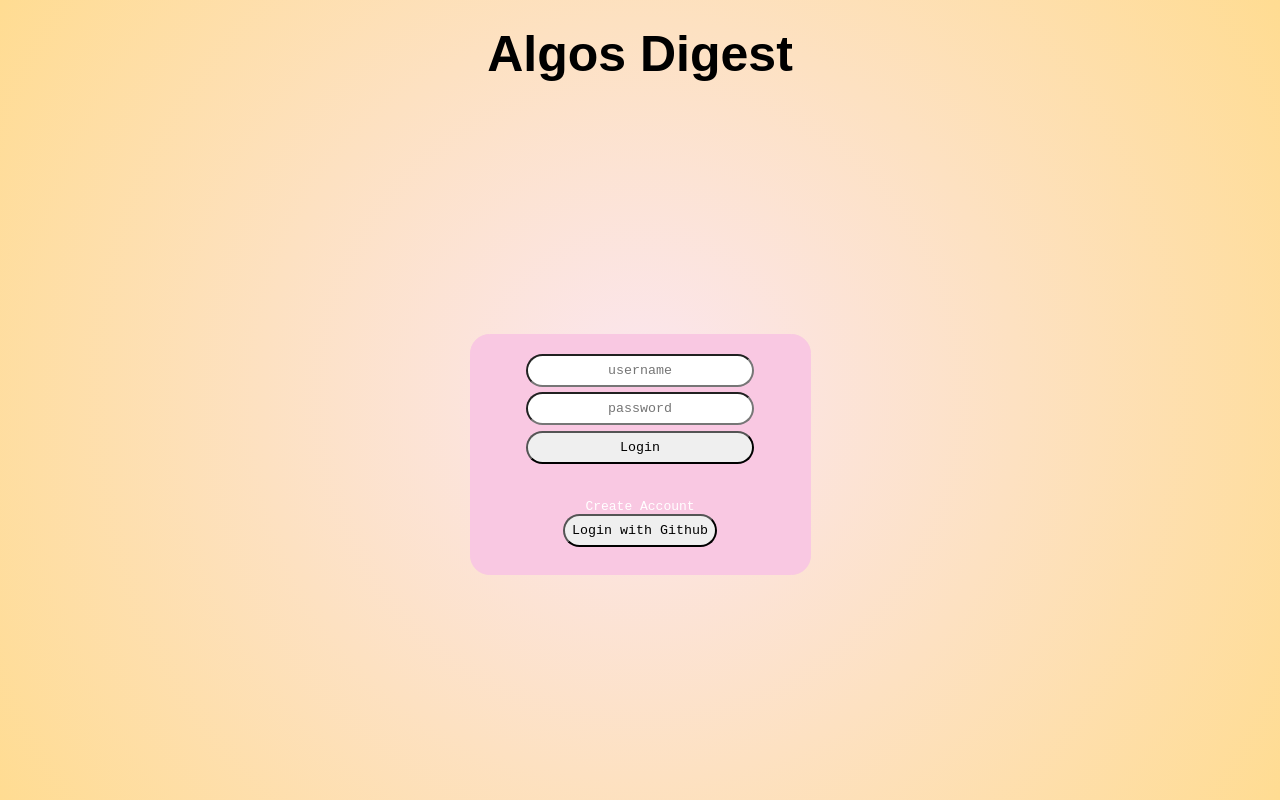
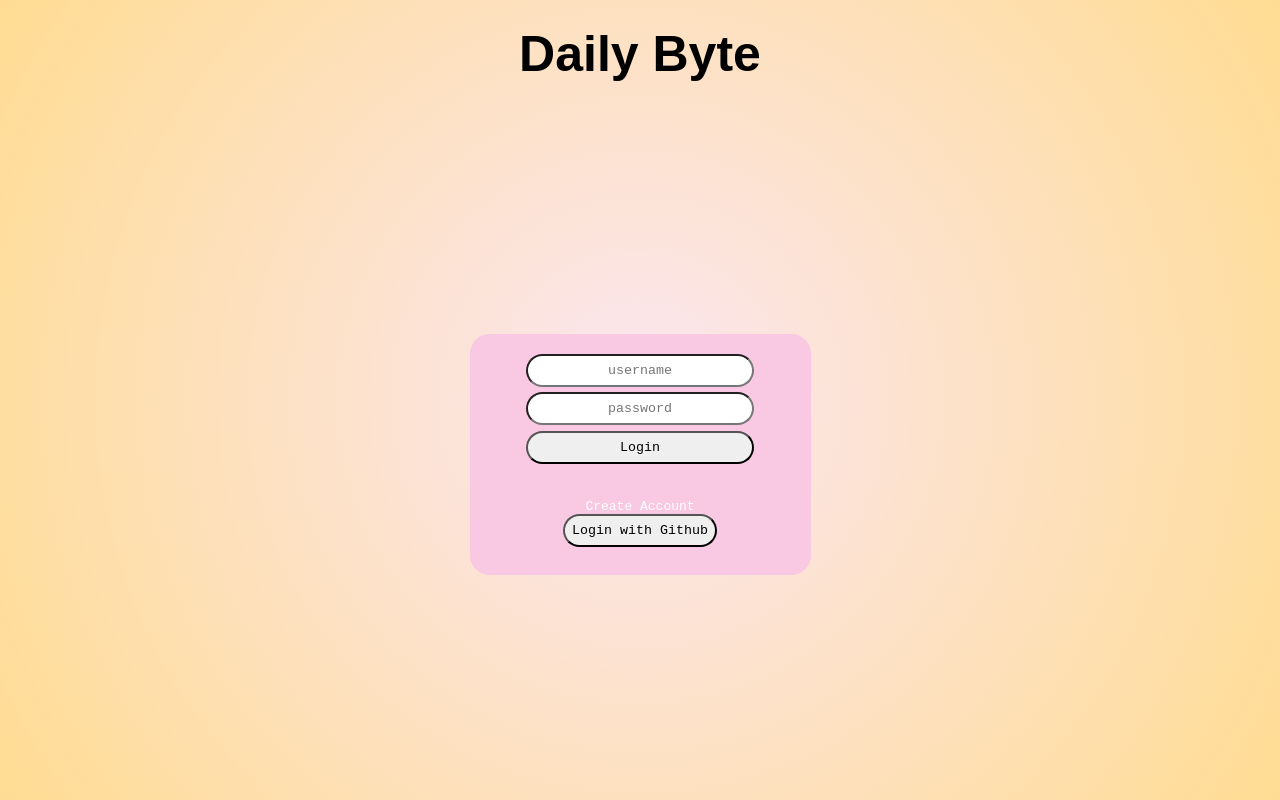
Before and after one commit to UmbrellaLab/DailyByte, a React app: page / in a window 1280 px wide. Built offline with nearby package versions, Linux system fonts and the light colour scheme; a web font is replaced by a local one.

Commit message:
Changed app name Co-authored-by: Rachel Kucharski <rachelk585@users.noreply.github.com> Co-authored-by: Anne-lise Emig <annelise08@users.noreply.github.com> Co-authored-by: Gary Balogh <GaryB93@users.noreply.github.com> Co-authored-by: Akeem Smith  <AkeemESmith@users.noreply.github.com>

```diff
--- a/src/client/components/App.tsx
+++ b/src/client/components/App.tsx
@@ -26,7 +26,7 @@ const router = createBrowserRouter([
 const App = () => {
     return (
         <>
-            <h1>Algos Digest</h1>
+            <h1>Daily Byte</h1>
             {/* <React.StrictMode> */}
                 <RouterProvider router={router} />
             {/* </React.StrictMode> */}
--- a/src/client/index.html
+++ b/src/client/index.html
@@ -4,7 +4,7 @@
     <meta charset="UTF-8">
     <meta http-equiv="X-UA-Compatible" content="IE=edge">
     <meta name="viewport" content="width=device-width, initial-scale=1.0">
-    <title>Algo's Digest</title>
+    <title>Daily Byte</title>
 </head>
 <body>
     <div id="root"></div>
```
